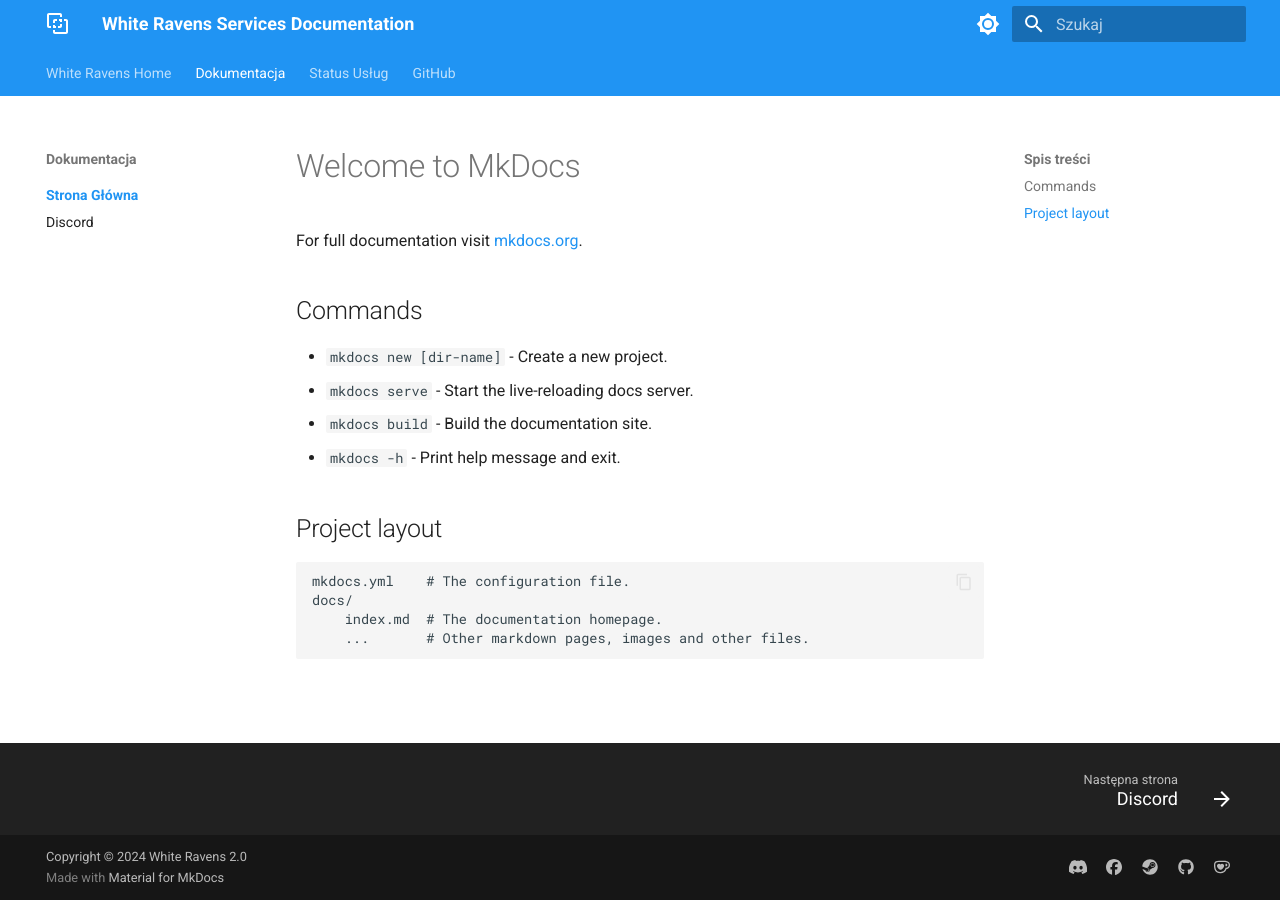
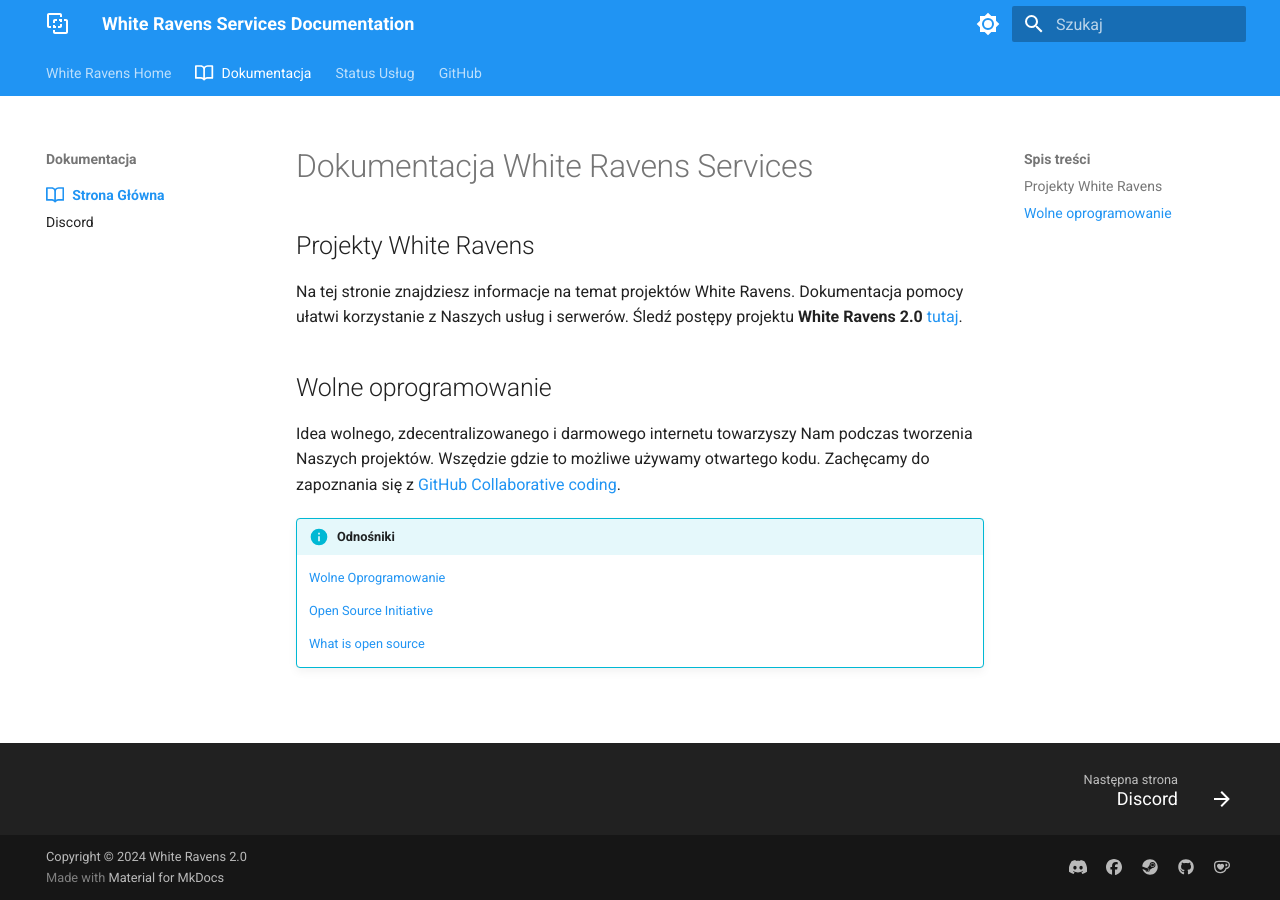
Before and after one commit to whiteravens20/wrservices.link, an MkDocs documentation site: the page built from docs/index.md, in a window 1280 px wide. Built offline with MkDocs 1.6.1 and Material for MkDocs 9.7.7, drawn with Linux system fonts in a browser that asks for light colours.

Commit message:
index docs

```diff
--- a/docs/index.md
+++ b/docs/index.md
@@ -1,17 +1,17 @@
-# Welcome to MkDocs
+icon:octicons/book-16
+# Dokumentacja White Ravens Services
+## Projekty White Ravens
 
-For full documentation visit [mkdocs.org](https://www.mkdocs.org).
+Na tej stronie znajdziesz informacje na temat projektów White Ravens. Dokumentacja pomocy ułatwi korzystanie z Naszych usług i serwerów. Śledź postępy projektu **White Ravens 2.0** [tutaj](https://github.com/orgs/whiteravens20/projects/8).
 
-## Commands
+## Wolne oprogramowanie
 
-* `mkdocs new [dir-name]` - Create a new project.
-* `mkdocs serve` - Start the live-reloading docs server.
-* `mkdocs build` - Build the documentation site.
-* `mkdocs -h` - Print help message and exit.
+Idea wolnego, zdecentralizowanego i darmowego internetu towarzyszy Nam podczas tworzenia Naszych projektów. Wszędzie gdzie to możliwe używamy otwartego kodu. Zachęcamy do zapoznania się z [GitHub Collaborative coding](https://github.com/).
 
-## Project layout
+!!! info "Odnośniki"
 
-    mkdocs.yml    # The configuration file.
-    docs/
-        index.md  # The documentation homepage.
-        ...       # Other markdown pages, images and other files.
+    [Wolne Oprogramowanie](https://pl.wikipedia.org/wiki/Otwarte_oprogramowanie)
+
+    [Open Source Initiative](https://opensource.org/)
+
+    [What is open source](https://www.redhat.com/en/topics/open-source/what-is-open-source)
```
